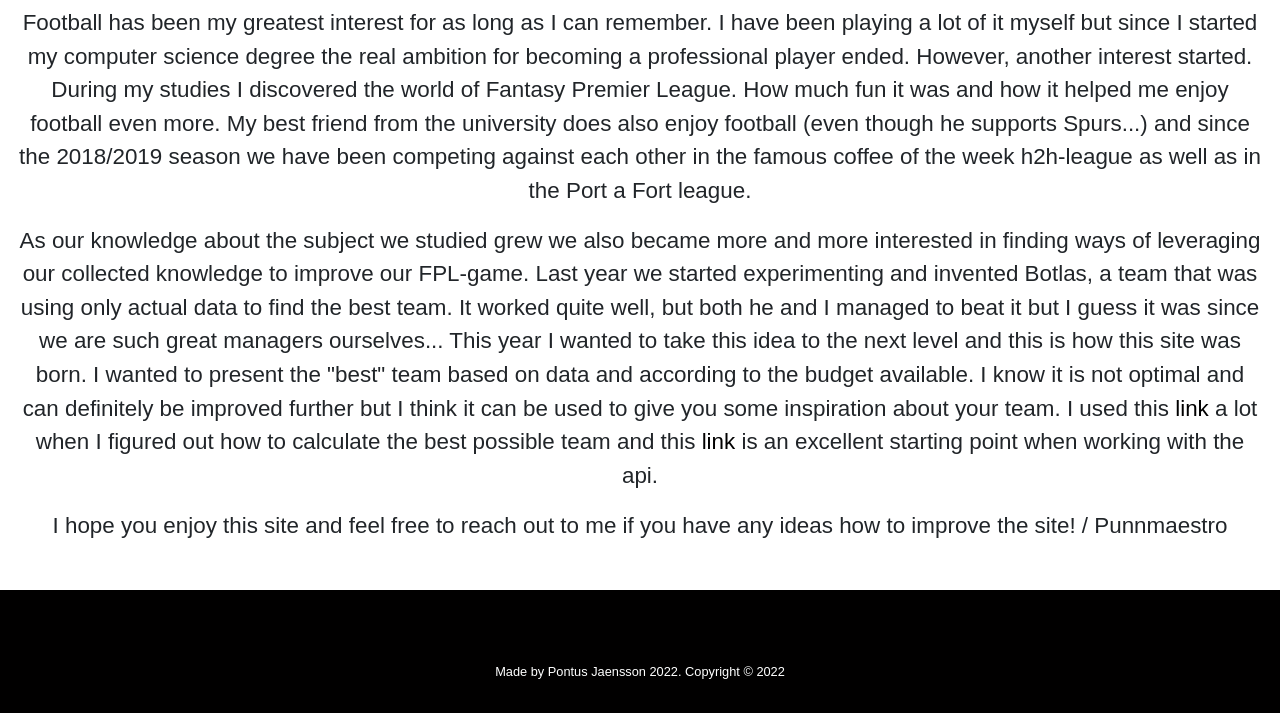
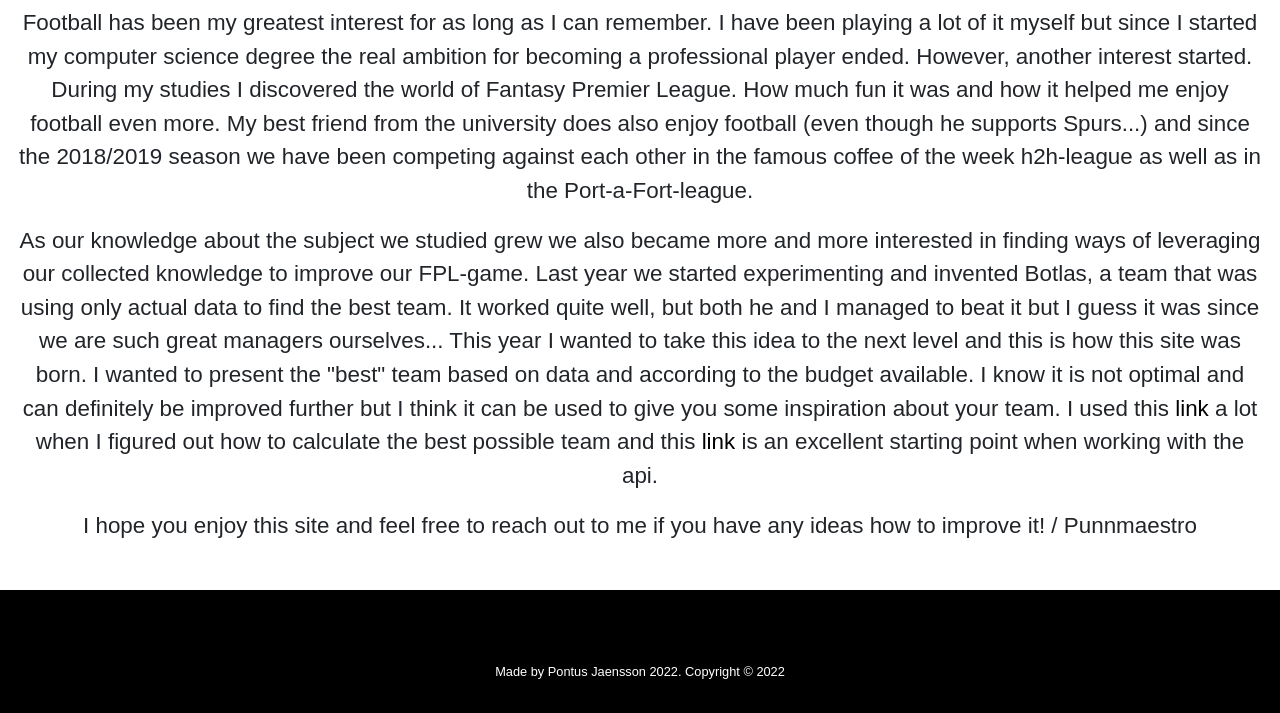
Before and after one commit to ponjae/FPL-project, a Flask app: template templates/about.html in a window 1280 px wide. Shown: the part 156-869 px from the top of the page. Run offline with Flask 2, Linux system fonts and the light colour scheme; the template is opened without the code that fills it, so the values that code supplies are empty; parts of the project's set-up code (start-up, migrations or seed data) failed here and were passed over; some libraries are stand-ins or nearby versions; some web fonts are replaced.

Commit message:
Updated about

```diff
--- a/templates/about.html
+++ b/templates/about.html
@@ -12,9 +12,8 @@
             player ended. However, another interest started. During my studies I discovered the world of Fantasy
             Premier League. How much fun it was and how it helped me enjoy football even more. My best friend from
             the university does also enjoy football (even though he supports Spurs...) and since the 2018/2019 season
-            we have been competing against each other in the famous coffee of the week h2h-league as well as in the Port
-            a
-            Fort league.
+            we have been competing against each other in the famous coffee of the week h2h-league as well as in the
+            Port-a-Fort-league.
         </p>
         <p class="about-p">
             As our knowledge about the subject we studied grew we also became more and more interested in finding
@@ -32,8 +31,7 @@
             is an excellent starting point when working with the api.
         </p>
         <p class="about-p">I hope you enjoy this site and feel free to reach out to me if you have any ideas how to
-            improve
-            the site!
+            improve it!
             / Punnmaestro
         </p>
 
```
